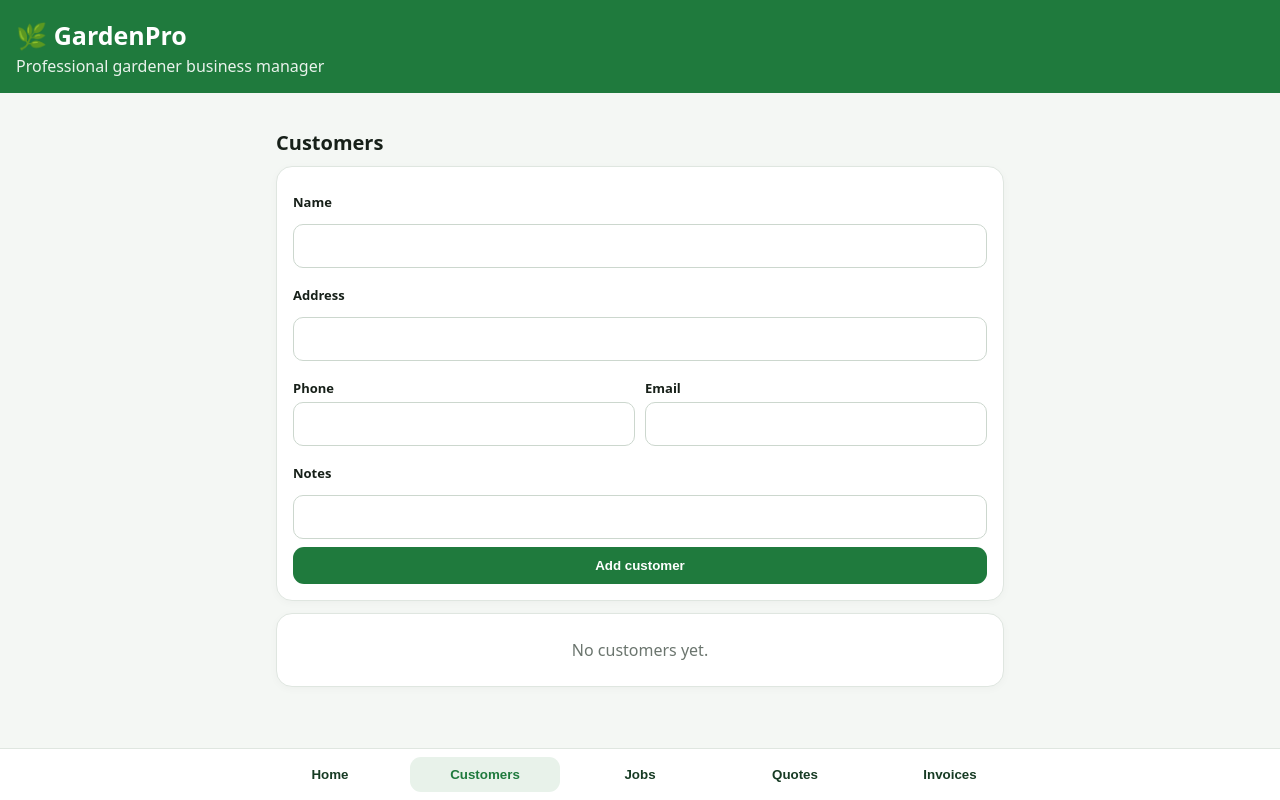
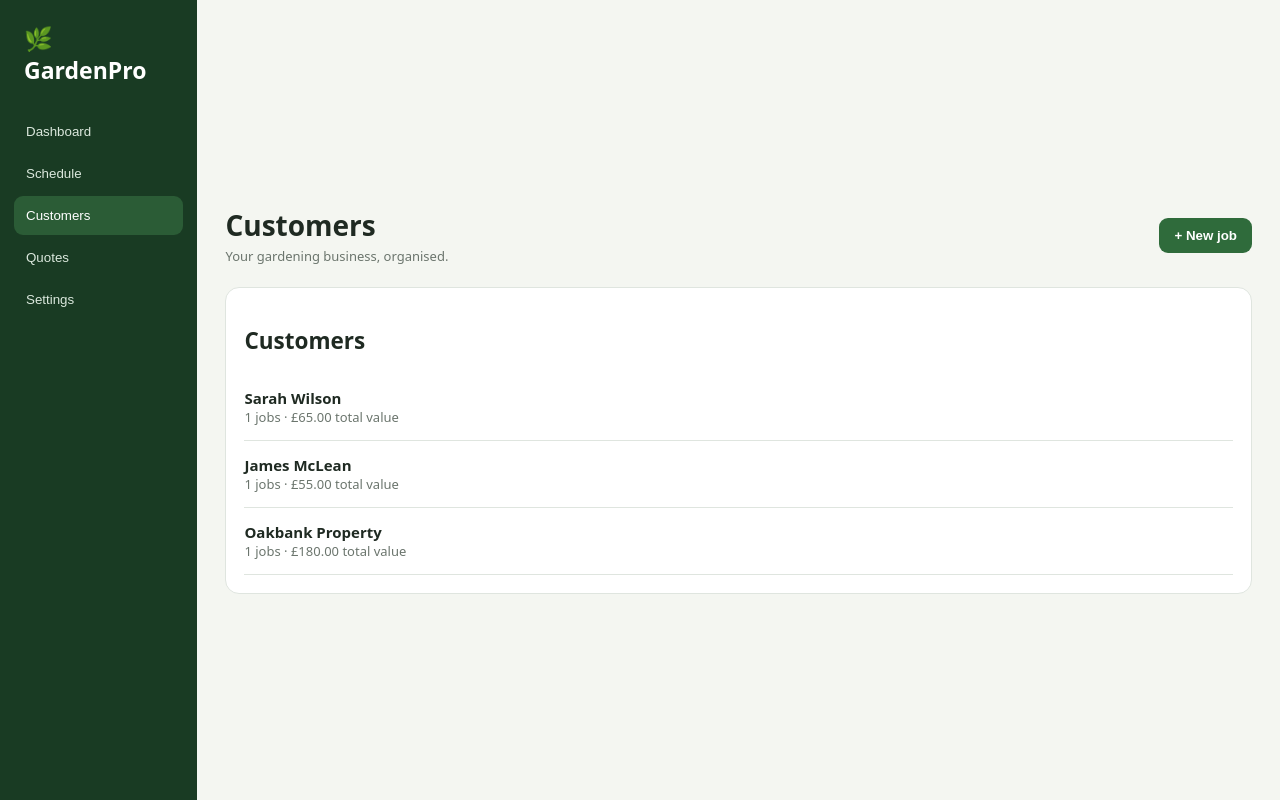
Before and after one commit to mewens95/Gardenpro, a plain HTML site: page index.html in a window 1280 px wide. Both pictures are taken after a click on the button "Customers". Drawn offline with Linux system fonts and the light colour scheme.

Commit message:
Add files via upload

```diff
--- a/index.html
+++ b/index.html
@@ -1,110 +1,80 @@
 <!doctype html>
 <html lang="en">
 <head>
-<meta charset="utf-8">
-<meta name="viewport" content="width=device-width,initial-scale=1,viewport-fit=cover">
-<meta name="theme-color" content="#1f7a3d">
-<link rel="manifest" href="manifest.webmanifest">
+<meta charset="utf-8"><meta name="viewport" content="width=device-width,initial-scale=1">
 <title>GardenPro</title>
 <style>
-:root{--green:#1f7a3d;--dark:#173b24;--bg:#f4f7f4;--card:#fff;--muted:#6b756e;--line:#dfe6e0}
-*{box-sizing:border-box}body{margin:0;font-family:system-ui,-apple-system,Segoe UI,sans-serif;background:var(--bg);color:#172019}
-header{background:var(--green);color:white;padding:18px 16px 16px;position:sticky;top:0;z-index:5}
-header h1{margin:0;font-size:25px}header p{margin:3px 0 0;opacity:.9}
-main{max-width:760px;margin:auto;padding:16px 16px 90px}.grid{display:grid;grid-template-columns:repeat(2,1fr);gap:12px}
-.card{background:var(--card);border:1px solid var(--line);border-radius:16px;padding:16px;box-shadow:0 2px 8px #00000008}
-.big{font-size:30px;font-weight:800}.muted{color:var(--muted);font-size:14px}
-h2{font-size:20px;margin:20px 0 10px}.list{display:grid;gap:10px}
-.item{background:#fff;border:1px solid var(--line);border-radius:14px;padding:13px;display:flex;justify-content:space-between;gap:12px;align-items:center}
-.item strong{display:block}.item small{color:var(--muted)}
-button{border:0;border-radius:11px;padding:11px 14px;font-weight:700;background:var(--green);color:#fff}
-button.secondary{background:#e8efe9;color:var(--dark)}button.danger{background:#b42318}
-nav{position:fixed;bottom:0;left:0;right:0;background:#fff;border-top:1px solid var(--line);display:flex;justify-content:center;gap:5px;padding:8px;z-index:10}
-nav button{background:transparent;color:var(--dark);flex:1;max-width:150px;padding:10px 4px}
-nav button.active{background:#e8f2ea;color:var(--green)}
-input,select{width:100%;padding:12px;border:1px solid #ccd7ce;border-radius:10px;font-size:16px;background:#fff}
-label{display:block;font-size:13px;font-weight:700;margin:10px 0 5px}.form{display:grid;gap:8px}
-.row{display:grid;grid-template-columns:1fr 1fr;gap:10px}
-.empty{padding:25px;text-align:center;color:var(--muted)}
-#login{max-width:430px;margin:70px auto;padding:20px}
-.badge{display:inline-block;padding:5px 8px;border-radius:20px;background:#e8f2ea;color:var(--green);font-size:12px;font-weight:700}
+:root{--g:#2f6b3b;--dark:#193b23;--bg:#f4f6f1;--card:#fff;--line:#dfe5df;--muted:#6b756d;--ink:#1f2a22}
+*{box-sizing:border-box}body{margin:0;background:var(--bg);color:var(--ink);font:15px system-ui,-apple-system,Segoe UI,sans-serif}
+.app{display:flex;min-height:100vh}.side{width:230px;background:var(--dark);color:white;padding:22px 14px}.logo{font-size:23px;font-weight:800;margin:0 10px 26px}.nav button{display:block;width:100%;border:0;background:none;color:#dbe8dd;padding:12px;border-radius:9px;text-align:left;margin:3px 0;cursor:pointer}.nav button.active,.nav button:hover{background:#2b5c36;color:#fff}
+.main{width:100%;max-width:1250px;margin:auto;padding:28px}.top{display:flex;justify-content:space-between;gap:15px;align-items:center;margin-bottom:22px}.top h1{margin:0 0 3px;font-size:28px}.muted{color:var(--muted);font-size:13px}
+.btn{border:0;background:var(--g);color:white;padding:10px 15px;border-radius:9px;font-weight:700;cursor:pointer}.btn.secondary{background:#edf1ec;color:var(--ink)}.btn.danger{background:#b94a48}
+.grid{display:grid;grid-template-columns:repeat(4,1fr);gap:14px}.card{background:var(--card);border:1px solid var(--line);border-radius:14px;padding:18px}.stat{font-size:28px;font-weight:800;margin-top:5px}
+.section{margin-top:18px}.section h2{font-size:18px;margin-top:0}.table{width:100%;border-collapse:collapse}.table th,.table td{text-align:left;padding:12px 9px;border-bottom:1px solid var(--line);font-size:14px}.pill{background:#e8f1e8;color:var(--g);padding:5px 8px;border-radius:99px;font-size:12px;font-weight:700}
+.actions{display:flex;gap:7px;flex-wrap:wrap}.modal{display:none;position:fixed;inset:0;background:#0008;align-items:center;justify-content:center;padding:20px}.modal.show{display:flex}.box{background:white;border-radius:16px;padding:22px;width:min(620px,100%)}.form{display:grid;grid-template-columns:1fr 1fr;gap:11px}.form input,.form select,.form textarea{width:100%;padding:10px;border:1px solid var(--line);border-radius:9px;font:inherit}.full{grid-column:1/-1}.recurring{background:#f7faf6;border:1px solid var(--line);padding:12px;border-radius:10px}.check{display:flex;gap:8px;align-items:center}.toast{position:fixed;right:20px;bottom:20px;background:#193b23;color:#fff;padding:12px 15px;border-radius:9px;display:none}
+@media(max-width:800px){.side{width:70px}.logo{font-size:0}.logo:before{content:"🌿";font-size:23px}.nav button{font-size:0;text-align:center}.nav button:before{content:"•";font-size:20px}.grid{grid-template-columns:1fr 1fr}.main{padding:18px}}@media(max-width:520px){.grid,.form{grid-template-columns:1fr}.full{grid-column:auto}}
 </style>
 </head>
 <body>
-<header><h1>🌿 GardenPro</h1><p>Professional gardener business manager</p></header>
-<main id="app"></main>
-<div id="nav"></div>
+<div class="app">
+<aside class="side"><div class="logo">🌿 GardenPro</div><div class="nav">
+<button class="active" onclick="page('dashboard',this)">Dashboard</button>
+<button onclick="page('schedule',this)">Schedule</button>
+<button onclick="page('customers',this)">Customers</button>
+<button onclick="page('quotes',this)">Quotes</button>
+<button onclick="page('settings',this)">Settings</button>
+</div></aside>
+<main class="main">
+<div class="top"><div><h1 id="title">Dashboard</h1><div class="muted">Your gardening business, organised.</div></div><button class="btn" onclick="openModal()">+ New job</button></div>
+<div id="content"></div>
+</main></div>
+<div class="modal" id="modal"><div class="box"><h2>New job</h2>
+<div class="form">
+<input id="c" placeholder="Customer name"><input id="d" type="date">
+<input id="j" class="full" placeholder="Job description">
+<input id="p" type="number" min="0" step="0.01" placeholder="Price (£)">
+<select id="s"><option>Scheduled</option><option>Completed</option><option>Quoted</option></select>
+<div class="recurring full"><label class="check"><input id="r" type="checkbox" onchange="toggleRecurring()"> Make recurring</label>
+<div id="recFields" style="display:none;margin-top:10px"><select id="freq"><option value="7">Every week</option><option value="14">Every 2 weeks</option><option value="28">Every 4 weeks</option><option value="42">Every 6 weeks</option></select></div></div>
+</div><div class="actions" style="justify-content:flex-end;margin-top:18px"><button class="btn secondary" onclick="closeModal()">Cancel</button><button class="btn" onclick="saveJob()">Save job</button></div>
+</div></div><div class="toast" id="toast"></div>
+
 <script>
-const KEY='gardenpro_local_v1';
-let data=JSON.parse(localStorage.getItem(KEY)||'{"customers":[],"jobs":[],"quotes":[],"invoices":[]}');
-let page='home';
-const save=()=>localStorage.setItem(KEY,JSON.stringify(data));
-const money=n=>'£'+Number(n||0).toFixed(2);
-const esc=s=>String(s??'').replace(/[&<>"']/g,c=>({'&':'&amp;','<':'&lt;','>':'&gt;','"':'&quot;',"'":'&#39;'}[c]));
-function customerName(id){return data.customers.find(x=>x.id===id)?.name||'Customer';}
-function id(){return Date.now().toString(36)+Math.random().toString(36).slice(2,7)}
-function setPage(p){page=p;render()}
-function render(){
- const app=document.getElementById('app');
- if(page==='home') app.innerHTML=home();
- if(page==='customers') app.innerHTML=customers();
- if(page==='jobs') app.innerHTML=jobs();
- if(page==='quotes') app.innerHTML=quotes();
- if(page==='invoices') app.innerHTML=invoices();
- document.getElementById('nav').innerHTML=`
- <nav>${[['home','Home'],['customers','Customers'],['jobs','Jobs'],['quotes','Quotes'],['invoices','Invoices']].map(([p,t])=>`<button class="${page===p?'active':''}" onclick="setPage('${p}')">${t}</button>`).join('')}</nav>`;
+const KEY='gardenpro_v2'; let jobs=JSON.parse(localStorage.getItem(KEY)||'[]');
+if(!jobs.length) jobs=[
+{id:1,customer:'Sarah Wilson',date:'2026-09-03',job:'Lawn cut & hedge trim',price:65,status:'Scheduled',recurring:true,every:14},
+{id:2,customer:'James McLean',date:'2026-09-04',job:'Garden maintenance',price:55,status:'Scheduled',recurring:true,every:14},
+{id:3,customer:'Oakbank Property',date:'2026-09-05',job:'Full garden tidy',price:180,status:'Quoted',recurring:false,every:0}
+]; save();
+
+function save(){localStorage.setItem(KEY,JSON.stringify(jobs))}
+function money(n){return '£'+Number(n||0).toFixed(2)}
+function today(){return new Date().toISOString().slice(0,10)}
+function toast(t){let x=document.getElementById('toast');x.textContent=t;x.style.display='block';setTimeout(()=>x.style.display='none',2200)}
+function page(name,el){document.querySelectorAll('.nav button').forEach(x=>x.classList.remove('active'));if(el)el.classList.add('active');document.getElementById('title').textContent={dashboard:'Dashboard',schedule:'Schedule',customers:'Customers',quotes:'Quotes',settings:'Settings'}[name];({dashboard,schedule,customers,quotes,settings}[name])()}
+function dashboard(){
+ let upcoming=jobs.filter(x=>x.status==='Scheduled').sort((a,b)=>a.date.localeCompare(b.date));let completed=jobs.filter(x=>x.status==='Completed');let quotes=jobs.filter(x=>x.status==='Quoted');
+ document.getElementById('content').innerHTML=`<div class="grid">
+ <div class="card"><div class="muted">Next jobs</div><div class="stat">${upcoming.length}</div></div>
+ <div class="card"><div class="muted">Quoted value</div><div class="stat">${money(quotes.reduce((a,x)=>a+ +x.price,0))}</div></div>
+ <div class="card"><div class="muted">Completed revenue</div><div class="stat">${money(completed.reduce((a,x)=>a+ +x.price,0))}</div></div>
+ <div class="card"><div class="muted">Customers</div><div class="stat">${new Set(jobs.map(x=>x.customer)).size}</div></div></div>
+ <div class="card section"><h2>Weather-smart planning</h2><p>🌦️ Demo mode: GardenPro flags wet-weather risk. In production this will connect to live local weather.</p><div class="actions"><button class="btn" onclick="weatherDemo()">Check next 7 days</button></div></div>
+ <div class="card section"><h2>Upcoming jobs</h2>${table(upcoming.slice(0,8),true)}</div>`;
 }
-function home(){
- const today=new Date().toISOString().slice(0,10);
- const todays=data.jobs.filter(j=>j.date===today&&!j.done);
- const outstanding=data.invoices.filter(i=>i.status!=='Paid').reduce((a,b)=>a+Number(b.amount||0),0);
- return `<h2>Good to see you</h2><div class="grid">
- <div class="card"><div class="muted">Today's jobs</div><div class="big">${todays.length}</div></div>
- <div class="card"><div class="muted">Customers</div><div class="big">${data.customers.length}</div></div>
- <div class="card"><div class="muted">Money outstanding</div><div class="big">${money(outstanding)}</div></div>
- <div class="card"><div class="muted">Open quotes</div><div class="big">${data.quotes.filter(q=>q.status!=='Accepted').length}</div></div></div>
- <h2>Today's jobs</h2><div class="list">${todays.length?todays.map(jobItem).join(''):'<div class="card empty">No jobs today.</div>'}</div>
- <h2>Quick actions</h2><div class="grid"><button onclick="setPage('customers')">+ Customer</button><button onclick="setPage('jobs')">+ Job</button><button onclick="setPage('quotes')">+ Quote</button><button onclick="setPage('invoices')">+ Invoice</button></div>`;
-}
-function customers(){
- return `<h2>Customers</h2><div class="card"><form class="form" onsubmit="addCustomer(event)">
- <label>Name</label><input id="cname" required><label>Address</label><input id="caddress">
- <div class="row"><div><label>Phone</label><input id="cphone" type="tel"></div><div><label>Email</label><input id="cemail" type="email"></div></div>
- <label>Notes</label><input id="cnotes"><button>Add customer</button></form></div>
- <div class="list" style="margin-top:12px">${data.customers.length?data.customers.map(c=>`<div class="item"><div><strong>${esc(c.name)}</strong><small>${esc(c.address||'')}${c.phone?' · '+esc(c.phone):''}</small></div><button class="danger" onclick="delCustomer('${c.id}')">Delete</button></div>`).join(''):'<div class="card empty">No customers yet.</div>'}</div>`;
-}
-function jobs(){
- return `<h2>Jobs</h2><div class="card"><form class="form" onsubmit="addJob(event)">
- <label>Customer</label><select id="jcustomer" required>${data.customers.map(c=>`<option value="${c.id}">${esc(c.name)}</option>`).join('')}</select>
- <label>Job</label><input id="jtitle" placeholder="Garden maintenance" required>
- <div class="row"><div><label>Date</label><input id="jdate" type="date" required></div><div><label>Price</label><input id="jprice" type="number" step=".01" min="0"></div></div>
- <label>Repeat</label><select id="jrepeat"><option>One-off</option><option>Weekly</option><option>Fortnightly</option><option>4-weekly</option><option>6-weekly</option></select>
- <button ${!data.customers.length?'disabled':''}>Add job</button></form></div>
- <div class="list" style="margin-top:12px">${[...data.jobs].sort((a,b)=>a.date.localeCompare(b.date)).map(jobItem).join('')||'<div class="card empty">No jobs yet.</div>'}</div>`;
-}
-function jobItem(j){return `<div class="item"><div><strong>${esc(j.title)} — ${esc(customerName(j.customerId))}</strong><small>${esc(j.date)} · ${esc(j.repeat)} · ${money(j.price)}</small></div><button class="${j.done?'secondary':''}" onclick="toggleJob('${j.id}')">${j.done?'Done':'Complete'}</button></div>`}
-function quotes(){
- return `<h2>Quotes</h2><div class="card"><form class="form" onsubmit="addQuote(event)">
- <label>Customer</label><select id="qcustomer" required>${data.customers.map(c=>`<option value="${c.id}">${esc(c.name)}</option>`).join('')}</select>
- <label>Description</label><input id="qtitle" placeholder="New patio and planting" required>
- <label>Amount</label><input id="qamount" type="number" step=".01" min="0" required><button ${!data.customers.length?'disabled':''}>Add quote</button></form></div>
- <div class="list" style="margin-top:12px">${data.quotes.map(q=>`<div class="item"><div><strong>${esc(q.title)}</strong><small>${esc(customerName(q.customerId))} · ${money(q.amount)} · <span class="badge">${esc(q.status)}</span></small></div><button onclick="quoteStatus('${q.id}')">${q.status==='Accepted'?'Accepted':'Accept'}</button></div>`).join('')||'<div class="card empty">No quotes yet.</div>'}</div>`;
-}
-function invoices(){
- return `<h2>Invoices</h2><div class="card"><form class="form" onsubmit="addInvoice(event)">
- <label>Customer</label><select id="icustomer" required>${data.customers.map(c=>`<option value="${c.id}">${esc(c.name)}</option>`).join('')}</select>
- <label>Description</label><input id="ititle" placeholder="Garden maintenance" required>
- <label>Amount</label><input id="iamount" type="number" step=".01" min="0" required><button ${!data.customers.length?'disabled':''}>Add invoice</button></form></div>
- <div class="list" style="margin-top:12px">${data.invoices.map(i=>`<div class="item"><div><strong>${esc(i.title)}</strong><small>${esc(customerName(i.customerId))} · ${money(i.amount)} · <span class="badge">${esc(i.status)}</span></small></div><button onclick="invoiceStatus('${i.id}')">${i.status==='Paid'?'Paid':'Mark paid'}</button></div>`).join('')||'<div class="card empty">No invoices yet.</div>'}</div>`;
-}
-function addCustomer(e){e.preventDefault();data.customers.push({id:id(),name:cname.value,address:caddress.value,phone:cphone.value,email:cemail.value,notes:cnotes.value});save();render()}
-function delCustomer(x){if(confirm('Delete this customer?')){data.customers=data.customers.filter(c=>c.id!==x);data.jobs=data.jobs.filter(j=>j.customerId!==x);data.quotes=data.quotes.filter(q=>q.customerId!==x);data.invoices=data.invoices.filter(i=>i.customerId!==x);save();render()}}
-function addJob(e){e.preventDefault();data.jobs.push({id:id(),customerId:jcustomer.value,title:jtitle.value,date:jdate.value,price:jprice.value||0,repeat:jrepeat.value,done:false});save();render()}
-function toggleJob(x){let j=data.jobs.find(a=>a.id===x);if(j){j.done=!j.done;save();render()}}
-function addQuote(e){e.preventDefault();data.quotes.push({id:id(),customerId:qcustomer.value,title:qtitle.value,amount:qamount.value,status:'Draft'});save();render()}
-function quoteStatus(x){let q=data.quotes.find(a=>a.id===x);if(q){q.status='Accepted';save();render()}}
-function addInvoice(e){e.preventDefault();data.invoices.push({id:id(),customerId:icustomer.value,title:ititle.value,amount:iamount.value,status:'Unpaid'});save();render()}
-function invoiceStatus(x){let i=data.invoices.find(a=>a.id===x);if(i){i.status='Paid';save();render()}}
-render();
-</script>
-</body></html>
+function table(a,actions=false){if(!a.length)return '<div class="muted">Nothing here yet.</div>';return `<table class="table"><tr><th>Date</th><th>Customer</th><th>Job</th><th>Price</th><th>Status</th>${actions?'<th>Actions</th>':''}</tr>${a.map(x=>`<tr><td>${x.date}</td><td>${x.customer}</td><td>${x.job}${x.recurring?' 🔁':''}</td><td>${money(x.price)}</td><td><span class="pill">${x.status}</span></td>${actions?`<td><div class="actions"><button class="btn secondary" onclick="complete(${x.id})">Complete</button><button class="btn secondary" onclick="duplicate(${x.id})">Repeat</button></div></td>`:''}</tr>`).join('')}</table>`}
+function schedule(){let a=[...jobs].sort((x,y)=>x.date.localeCompare(y.date));document.getElementById('content').innerHTML=`<div class="card"><h2>All jobs</h2>${table(a,true)}</div>`}
+function customers(){let names=[...new Set(jobs.map(x=>x.customer))];document.getElementById('content').innerHTML=`<div class="card"><h2>Customers</h2>${names.map(n=>{let a=jobs.filter(x=>x.customer===n);return `<div style="padding:14px 0;border-bottom:1px solid var(--line)"><b>${n}</b><div class="muted">${a.length} jobs · ${money(a.reduce((s,x)=>s+ +x.price,0))} total value</div></div>`}).join('')||'<div class="muted">No customers yet.</div>'}</div>`}
+function quotes(){let q=jobs.filter(x=>x.status==='Quoted');document.getElementById('content').innerHTML=`<div class="card"><h2>Quotes</h2>${table(q,true)}</div>`}
+function settings(){document.getElementById('content').innerHTML=`<div class="card"><h2>GardenPro settings</h2><p class="muted">Business settings will live here in the full version.</p><button class="btn danger" onclick="resetData()">Reset demo data</button></div>`}
+function openModal(){document.getElementById('modal').classList.add('show');d.value=today()}
+function closeModal(){document.getElementById('modal').classList.remove('show')}
+function toggleRecurring(){recFields.style.display=r.checked?'block':'none'}
+function saveJob(){let x={id:Date.now(),customer:c.value.trim(),date:d.value,job:j.value.trim(),price:+p.value||0,status:s.value,recurring:r.checked,every:r.checked? +freq.value:0};if(!x.customer||!x.date||!x.job)return alert('Fill in customer, date and job.');jobs.push(x);save();closeModal();toast('Job saved');dashboard()}
+function complete(id){let x=jobs.find(x=>x.id===id);x.status='Completed';save();toast('Job marked complete');schedule()}
+function duplicate(id){let x=jobs.find(x=>x.id===id);let n={...x,id:Date.now(),status:'Scheduled',date:addDays(x.date,x.every||14)};jobs.push(n);save();toast('Next visit created');schedule()}
+function addDays(ds,n){let d=new Date(ds+'T12:00:00');d.setDate(d.getDate()+n);return d.toISOString().slice(0,10)}
+function weatherDemo(){alert('Weather-smart demo: live weather integration will check rain, wind and frost before each visit and suggest a better day.')}
+function resetData(){if(confirm('Reset all GardenPro demo data?')){localStorage.removeItem(KEY);location.reload()}}
+dashboard();
+</script></body></html>
```
